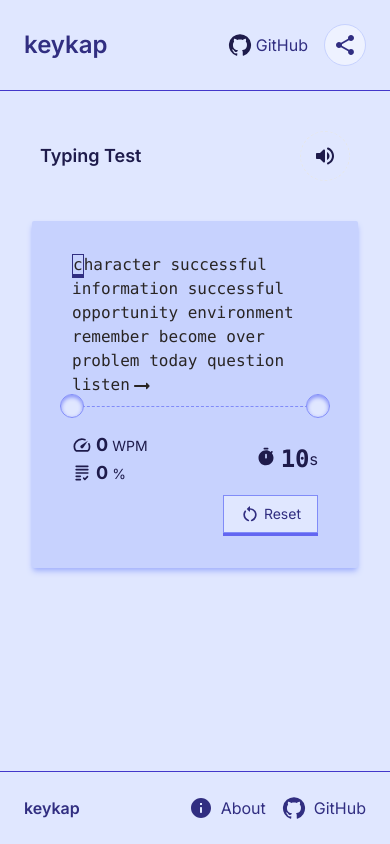
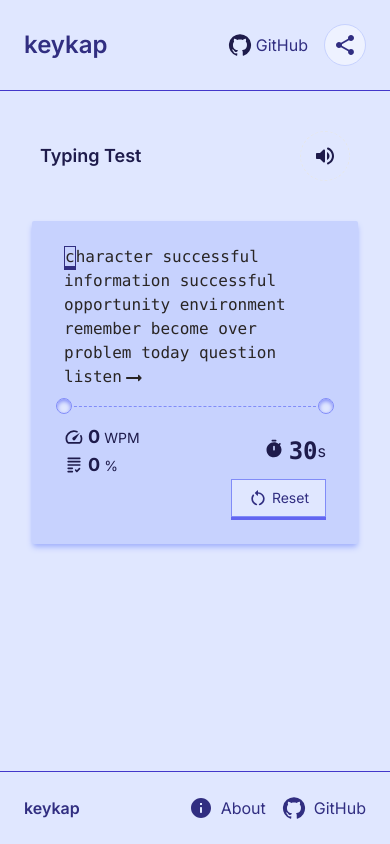
Before and after one commit to mind0bender/keykap, a Next.js app: page / in a window 390 px wide. Built offline with nearby package versions, Linux system fonts and the light colour scheme.

Commit message:
{ "FIX": ["more responsive", "modifier size fix"] }

```diff
--- a/app/components/typingarea.tsx
+++ b/app/components/typingarea.tsx
@@ -61,7 +61,7 @@ function TypingArea(
 ): JSX.Element {
   return (
     <div
-      className={`flex flex-col justify-center items-center bg-primary-200 rounded-sm shadow-md shadow-primary-300 px-10 py-8 gap-2 w-full container`}>
+      className={`flex flex-col justify-center items-center bg-primary-200 rounded-sm shadow-md shadow-primary-300 px-8 sm:px-10 py-6 sm:py-8 gap-4 sm:gap-6 w-full container`}>
       <textarea
         ref={ref}
         autoFocus
@@ -95,7 +95,7 @@ function TypingArea(
         {...rest}
       />
       <code
-        className={`text-base sm:text-lg font-mono text-stone-800 text-start whitespace-break-spaces min-h-28`}>
+        className={`text-base sm:text-lg font-mono text-stone-800 text-start whitespace-break-spaces`}>
         {supposed?.split("").map((char: string, idx: number): ReactNode => {
           return (
             <Letter
@@ -115,16 +115,18 @@ function TypingArea(
         })}
         <ArrowRightAltRounded titleAccess={`Enter`} />
       </code>
+      <div className={`w-full`}>
         <div className={`w-full relative`}>
           <hr className={`border-1 w-full border-primary-400 border-dashed`} />
           <div
-          className={`w-6 aspect-square absolute bg-primary-100 border border-primary-400 rounded-full shadow-inner shadow-primary-400 top-0 left-0 -translate-x-1/2 -translate-y-1/2`}
+            className={`w-4 sm:w-6 aspect-square absolute bg-primary-100 border border-primary-400 rounded-full shadow-inner shadow-primary-400 top-0 left-0 -translate-x-1/2 -translate-y-1/2`}
           />
           <div
-          className={`w-6 aspect-square absolute bg-primary-100 border border-primary-400 rounded-full shadow-inner shadow-primary-400 top-0 right-0 translate-x-1/2 -translate-y-1/2`}
+            className={`w-4 sm:w-6 aspect-square absolute bg-primary-100 border border-primary-400 rounded-full shadow-inner shadow-primary-400 top-0 right-0 translate-x-1/2 -translate-y-1/2`}
           />
         </div>
-      <div className={`flex justify-between w-full text-primary-950 pt-4`}>
+        <div
+          className={`flex justify-between w-full text-primary-950 pt-4 sm:pt-6`}>
           <div className={`flex flex-col justify-center items-start`}>
             <div
               className={`flex justify-center items-center gap-1`}
@@ -177,6 +179,7 @@ function TypingArea(
           </Button>
         </div>
       </div>
+    </div>
   );
 }
 
--- a/app/components/virtual_keykap.tsx
+++ b/app/components/virtual_keykap.tsx
@@ -30,8 +30,8 @@ function VirtualKeyKap({
       }`}
       {...rest}>
       <kbd
-        className={`h-8 md:h-12 lg:h-16 p-2 md:p-3 text-base sm:text-l flex flex-col justify-center items-center rounded-md ${
-          square && "aspect-square"
+        className={`h-6 md:h-8 lg:h-12 p-2 md:p-3 text-base sm:text-l flex flex-col justify-center items-center rounded-md ${
+          square ? "aspect-square" : "min-w-6 md:min-w-8 lg:min-w-12"
         } whitespace-pre flex justify-center items-center text-center`}>
         <span
           className={`absolute text-[0.5rem] w-full left-1 top-1 sm:top-[0.01rem]`}>
--- a/app/page.tsx
+++ b/app/page.tsx
@@ -66,7 +66,7 @@ export default function Home(): JSX.Element {
 
   const [isMuted, setIsMuted] = useState<boolean>(false);
 
-  const timerMaxValue: MutableRefObject<number> = useRef<number>(10);
+  const timerMaxValue: MutableRefObject<number> = useRef<number>(30);
   const [timer, setTimer] = useState<number>(timerMaxValue.current);
   const timerIntervalRef: MutableRefObject<NodeJS.Timeout | null> =
     useRef<NodeJS.Timeout | null>(null);
```
Lines whose indentation alone changed are shown as unchanged.
